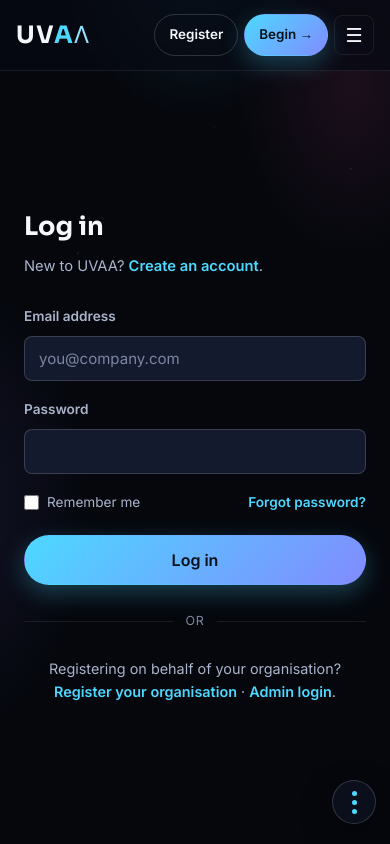
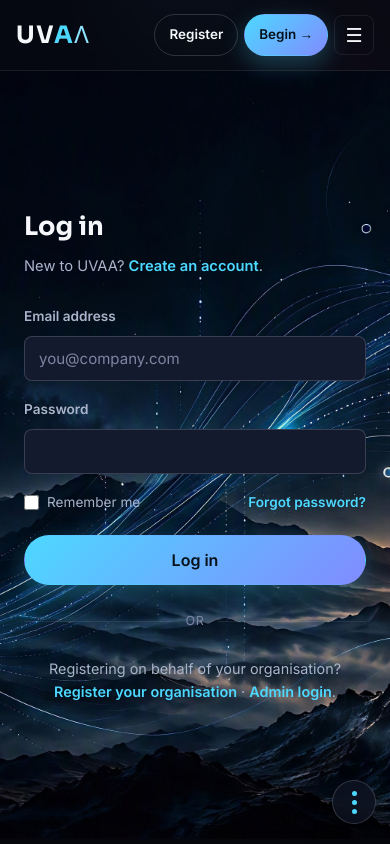
Before and after one commit to uvaa2026/dev01, a React (Vite) app: page /login in a window 390 px wide. Built offline with nearby package versions, Linux system fonts and the light colour scheme; no server answers.

Commit message:
Change BG

```diff
--- a/src/index.css
+++ b/src/index.css
@@ -51,16 +51,8 @@
 
 html { scroll-behavior: smooth; }
 
-/* Site-wide atmospheric backdrop for every page other than Home (Home
-   carries its own full-bleed hero image instead — see Welcome.jsx) —
-   the same wave-pattern-over-mountains photo used across all the inner
-   pages. Fixed so it reads as one continuous backdrop behind scrolling
-   content rather than a texture that repeats per page; sections and
-   cards stay mostly opaque on top of it, so it mainly shows through the
-   gaps and margins. */
 body {
-  background:
-    var(--bg-base) url('./assets/sub-page-bg.jpg') no-repeat center bottom / cover fixed;
+  background: var(--bg-base);
   color: var(--text-primary);
   font-family: var(--font-body);
   font-size: 16px;
@@ -69,11 +61,27 @@ body {
   overflow-x: hidden;
 }
 
+/* Site-wide atmospheric backdrop for every page other than Home (Home
+   carries its own full-bleed hero image instead — see Welcome.jsx) —
+   the same wave-pattern-over-mountains photo used across all the inner
+   pages. Put on #main (the React route outlet in App.jsx) rather than
+   body: body's background wasn't painting on the deployed build, almost
+   certainly because something between body and #main (React's root
+   wrapper, likely) establishes its own containing block, which breaks
+   `background-attachment: fixed` from anchoring to the real viewport.
+   #main is the actual scrolling content box, so the fixed attachment
+   anchors correctly from there. Sections/cards inside stay mostly
+   opaque on top of it, so it mainly shows through the gaps and margins. */
+#main {
+  background:
+    var(--bg-base) url('./assets/sub-page-bg.jpg') no-repeat center bottom / cover fixed;
+}
+
 /* Fixed-attachment backgrounds are a common scroll/repaint cost on mobile
    browsers — fall back to normal scrolling attachment below the tablet
    breakpoint, same threshold used elsewhere in this file. */
 @media (max-width: 720px) {
-  body { background-attachment: scroll; }
+  #main { background-attachment: scroll; }
 }
 
 img, svg { display: block; max-width: 100%; }
```
Also changed, not shown: src/assets/sub-page-bg.jpg.
